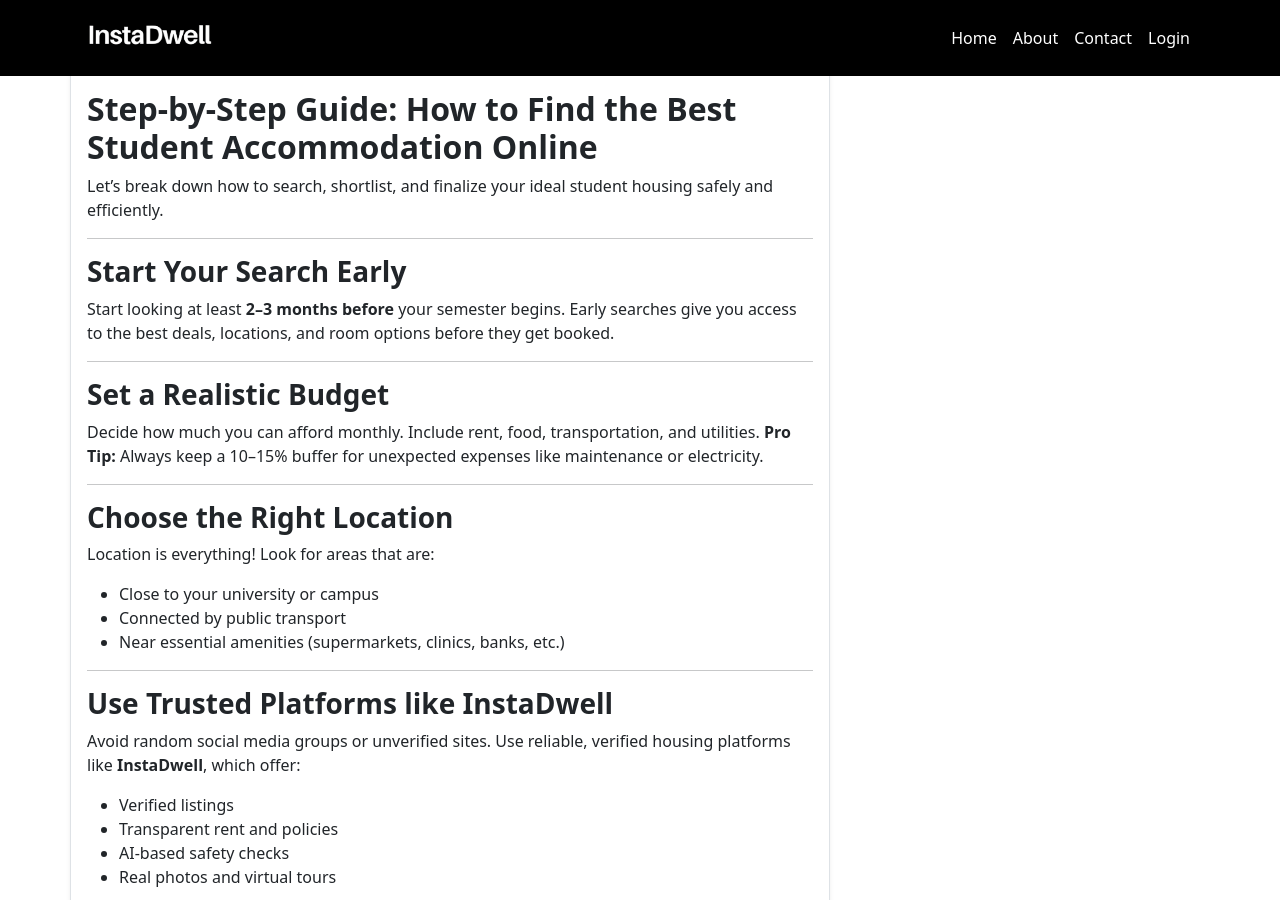
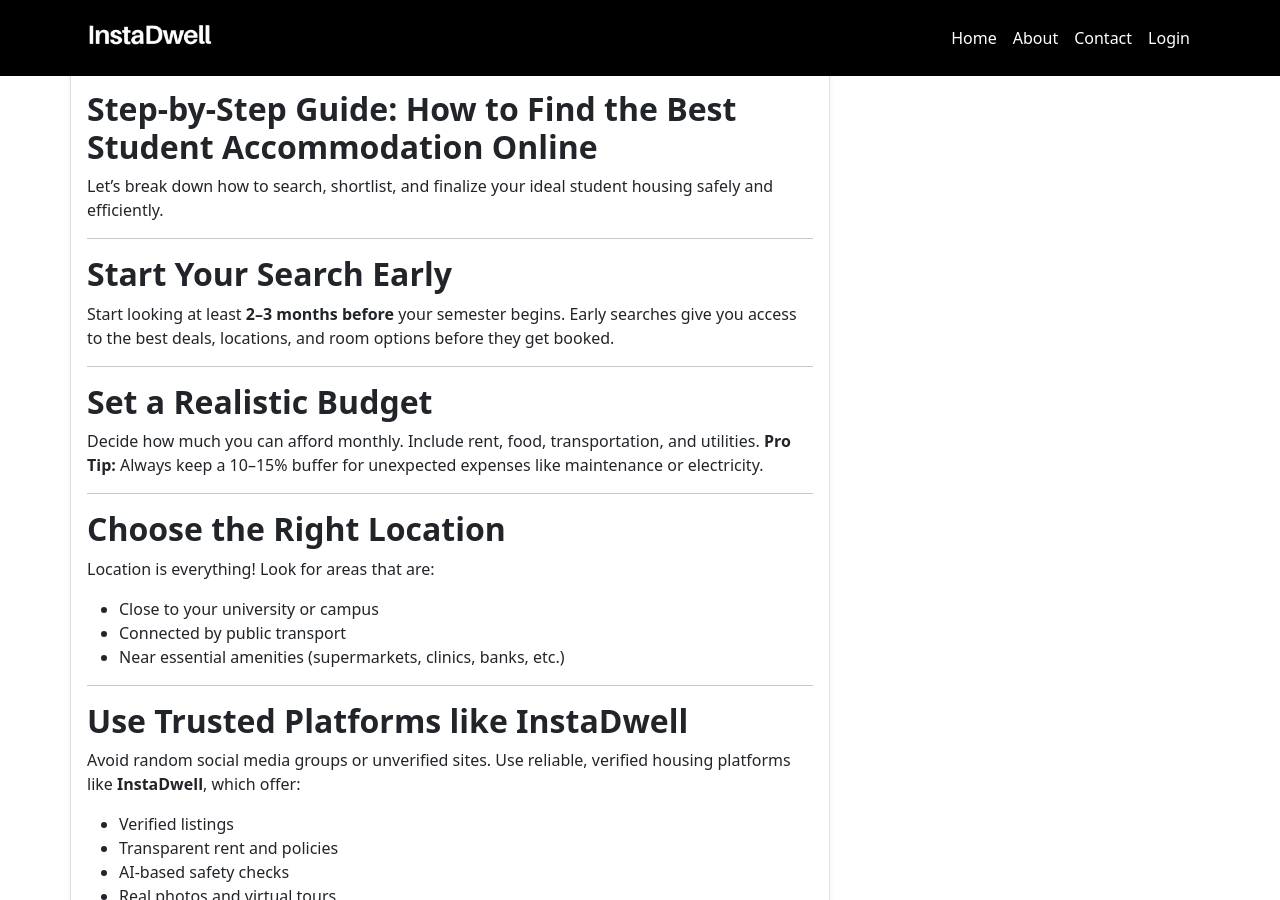
Before and after one commit to instadw/instadwell-blog, a Jekyll site: the page built from _posts/2025-10-16-how-to-find-the-best-student-accommodation-online-easy-guide.md, in a window 1280 px wide and 900 px high, scrolled down 3904 px. Built offline with Jekyll 4.4.1, drawn with Linux system fonts in a browser that asks for light colours.

```diff
--- a/_posts/2025-10-16-how-to-find-the-best-student-accommodation-online-easy-guide.md
+++ b/_posts/2025-10-16-how-to-find-the-best-student-accommodation-online-easy-guide.md
@@ -161,20 +161,20 @@ Let’s break down how to search, shortlist, and finalize your ideal student hou
 
 - - -
 
-### **Start Your Search Early**
+## **Start Your Search Early**
 
 Start looking at least **2–3 months before** your semester begins. Early searches give you access to the best deals, locations, and room options before they get booked.
 
 - - -
 
-### **Set a Realistic Budget**
+## **Set a Realistic Budget**
 
 Decide how much you can afford monthly. Include rent, food, transportation, and utilities.
 **Pro Tip:** Always keep a 10–15% buffer for unexpected expenses like maintenance or electricity.
 
 - - -
 
-### **Choose the Right Location**
+## **Choose the Right Location**
 
 Location is everything!
 Look for areas that are:
@@ -185,7 +185,7 @@ Look for areas that are:
 
 - - -
 
-### **Use Trusted Platforms like InstaDwell**
+## **Use Trusted Platforms like InstaDwell**
 
 Avoid random social media groups or unverified sites.
 Use reliable, verified housing platforms like **InstaDwell**, which offer:
@@ -197,7 +197,7 @@ Use reliable, verified housing platforms like **InstaDwell**, which offer:
 
 - - -
 
-### **Verify Safety and Security**
+## **Verify Safety and Security**
 
 Before booking, check for:
 
@@ -210,7 +210,7 @@ Safety should never be compromised, especially for female students and internati
 
 - - -
 
-### **Check Amenities and Facilities**
+## **Check Amenities and Facilities**
 
 Ensure rent includes:
 
@@ -224,14 +224,14 @@ This prevents future misunderstandings or extra charges.
 
 - - -
 
-### **Read Genuine Reviews and Ratings**
+## **Read Genuine Reviews and Ratings**
 
 Reviews are your best guide to understanding the reality behind the listing.
 Look for feedback on cleanliness, landlord behavior, noise levels, and repair response times.
 
 - - -
 
-### **Understand the Lease Terms Clearly**
+## **Understand the Lease Terms Clearly**
 
 Read the rental agreement thoroughly before signing.
 Clarify:
@@ -243,7 +243,7 @@ Clarify:
 
 - - -
 
-### **Compare and Shortlist Options**
+## **Compare and Shortlist Options**
 
 Don’t book the first place you find. Compare at least 3–5 properties based on:
 
@@ -254,7 +254,7 @@ Don’t book the first place you find. Compare at least 3–5 properties based o
 
 - - -
 
-### **Schedule a Virtual or Physical Visit**
+## **Schedule a Virtual or Physical Visit**
 
 Always request a **video tour** if you can’t visit in person.
 This helps verify that the property matches its online photos and description.
```
